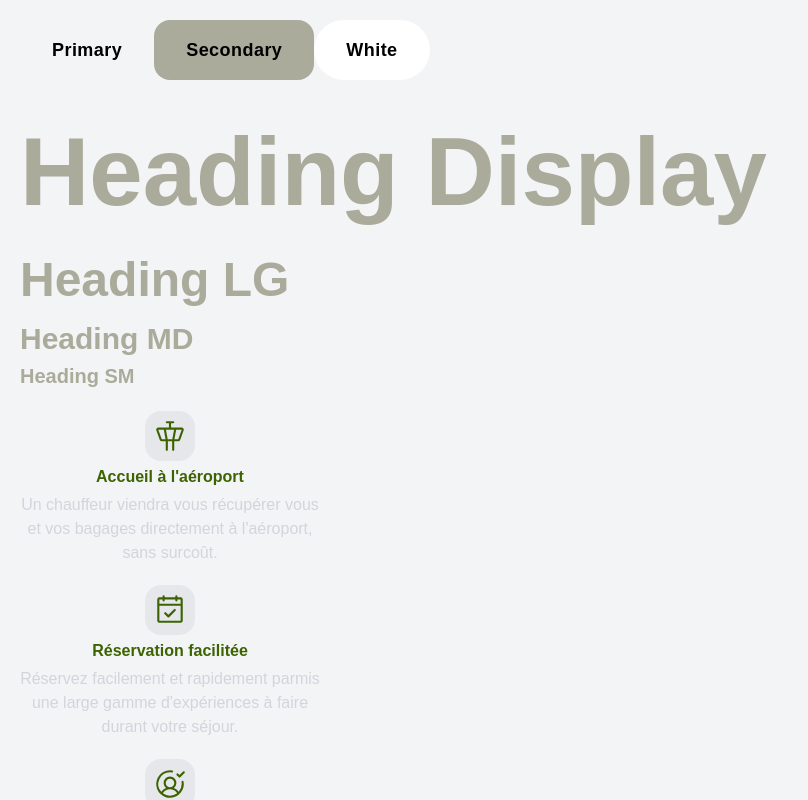
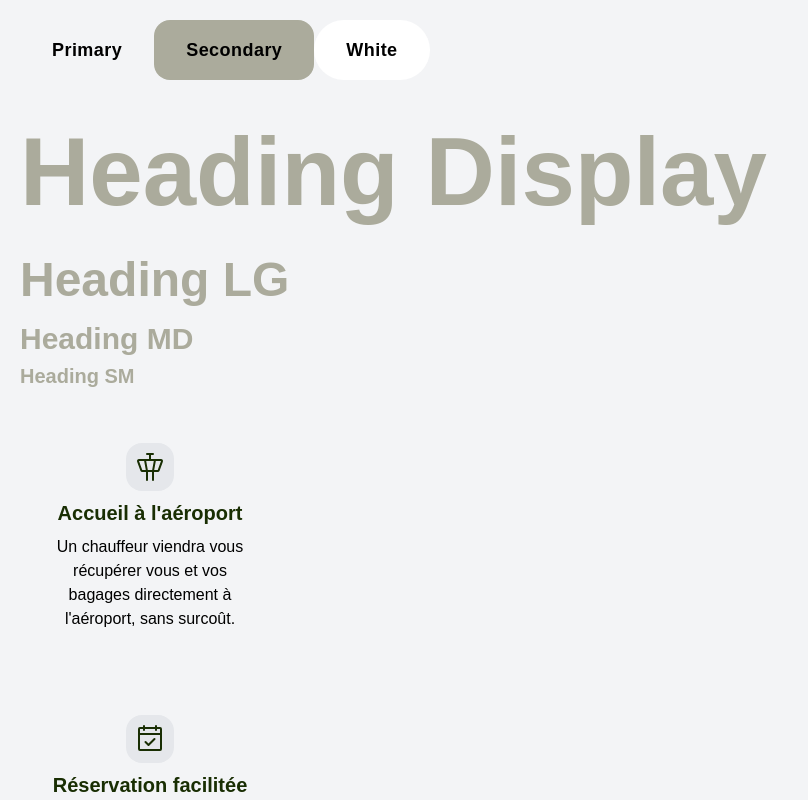
Before and after one commit to ElPotatoCorp/tp-01-tailwindcss, a React (Vite) app: page / in a window 1280 px wide. Shown: the top 800 px of the page, without its empty margins (0-808 px from the left). Built offline with nearby package versions, Linux system fonts and the light colour scheme; a web font is replaced by a local one.

Commit message:
Benefits Variants

```diff
--- a/src/components/benefit.tsx
+++ b/src/components/benefit.tsx
@@ -1,19 +1,142 @@
 import * as Icons from "@phosphor-icons/react";
 import type { FC } from "react";
+import { tv, type VariantProps } from "tailwind-variants";
 import type { BenefitData } from "../data/benefits.data";
 
+const benefit = tv({
+  slots: {
+    container: "flex flex-col items-center gap-2 rounded-2xl text-center",
+    icon: "rounded-2xl bg-gray-200 p-2",
+    label: "font-bold leading-tight",
+    description: "font-medium leading-relaxed text-black-300",
+  },
+
+  variants: {
+    containerColor: {
+      none: {
+        container: "",
+      },
+      white: {
+        container: "bg-white",
+      },
+      primary: {
+        container: "bg-primary",
+      },
+      secondary: {
+        container: "bg-secondary",
+      },
+    },
+
+    size: {
+      xs: {
+        container: "max-w-40 px-4 py-4",
+        icon: "h-8 w-8",
+        label: "text-base",
+        description: "text-xs",
+      },
+
+      sm: {
+        container: "max-w-55 px-6 py-6",
+        icon: "h-10 w-10",
+        label: "text-lg",
+        description: "text-sm",
+      },
+
+      md: {
+        container: "max-w-65 px-8 py-8",
+        icon: "h-12 w-12",
+        label: "text-xl",
+        description: "text-base",
+      },
+
+      lg: {
+        container: "max-w-75 px-10 py-10",
+        icon: "h-14 w-14",
+        label: "text-2xl",
+        description: "text-lg",
+      },
+
+      xl: {
+        container: "max-w-90 px-12 py-12",
+        icon: "h-16 w-16",
+        label: "text-3xl",
+        description: "text-xl",
+      },
+    },
+
+    iconColor: {
+      none: {
+        label: "",
+      },
+      primary: {
+        icon: "text-primary",
+      },
+      secondary: {
+        icon: "text-secondary",
+      },
+      white: {
+        icon: "bg-primary text-white",
+      },
+    },
+
+    labelColor: {
+      none: {
+        label: "",
+      },
+      primary: {
+        label: "text-primary",
+      },
+      secondary: {
+        label: "text-secondary",
+      },
+      white: {
+        label: "text-white",
+      },
+    },
+
+    descriptionColor: {
+      none: {
+        description: "",
+      },
+      primary: {
+        description: "text-primary",
+      },
+      secondary: {
+        description: "text-secondary",
+      },
+      white: {
+        description: "text-white",
+      },
+    },
+  },
+
+  defaultVariants: {
+    containerColor: "none",
+    size: "md",
+    iconColor: "primary",
+    labelColor: "primary",
+    descriptionColor: "none",
+  },
+});
+
+type BenefitVariants = VariantProps<typeof benefit>;
+
 type Props = {
-  benefit: BenefitData
-}
+  benefit: BenefitData;
+  variants?: BenefitVariants;
+};
 
 export const Benefit: FC<Props> = function (props: Props) {
+
+  const styles = benefit(props.variants);
+
   const Icon = Icons[props.benefit.icon] as Icons.Icon;
 
   return (
-    <div className="flex flex-col items-center gap-1 max-w-75">
-      <Icon size={50} color="oklch(45.3% 0.124 130.933)" className="bg-gray-200 p-2 rounded-2xl" />
-      <p className="font-bold text-lime-800">{props.benefit.label}</p>
-      <p className="text-center font-medium text-gray-300">{props.benefit.description}</p>
+    <div className={styles.container()}>
+      <Icon size={50} className={styles.icon()} />
+      <p className={styles.label()}>{props.benefit.label}</p>
+      <p className={styles.description()}>{props.benefit.description}</p>
     </div>
   );
 }
```
